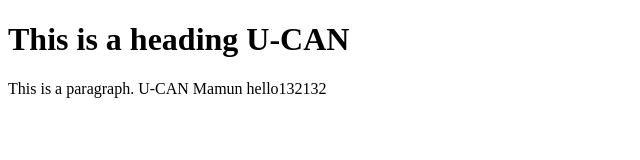
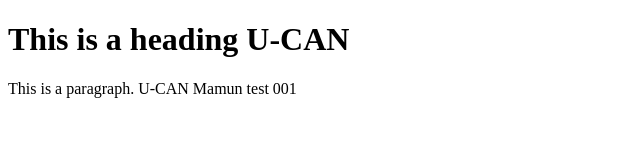
Before and after one commit to mdmamunsci/u-can-html, a website: page index.html in a window 1280 px wide. Shown: the full height of the page, 0-640 px from the left. Drawn offline with Linux system fonts and the light colour scheme.

Commit message:
Update index.html

```diff
--- a/index.html
+++ b/index.html
@@ -4,7 +4,7 @@
 <body>
 
 <h1>This is a heading U-CAN</h1>
-<p>This is a paragraph. U-CAN Mamun hello132132</p>
+<p>This is a paragraph. U-CAN Mamun test 001</p>
 
 </body>
 </html>
```
